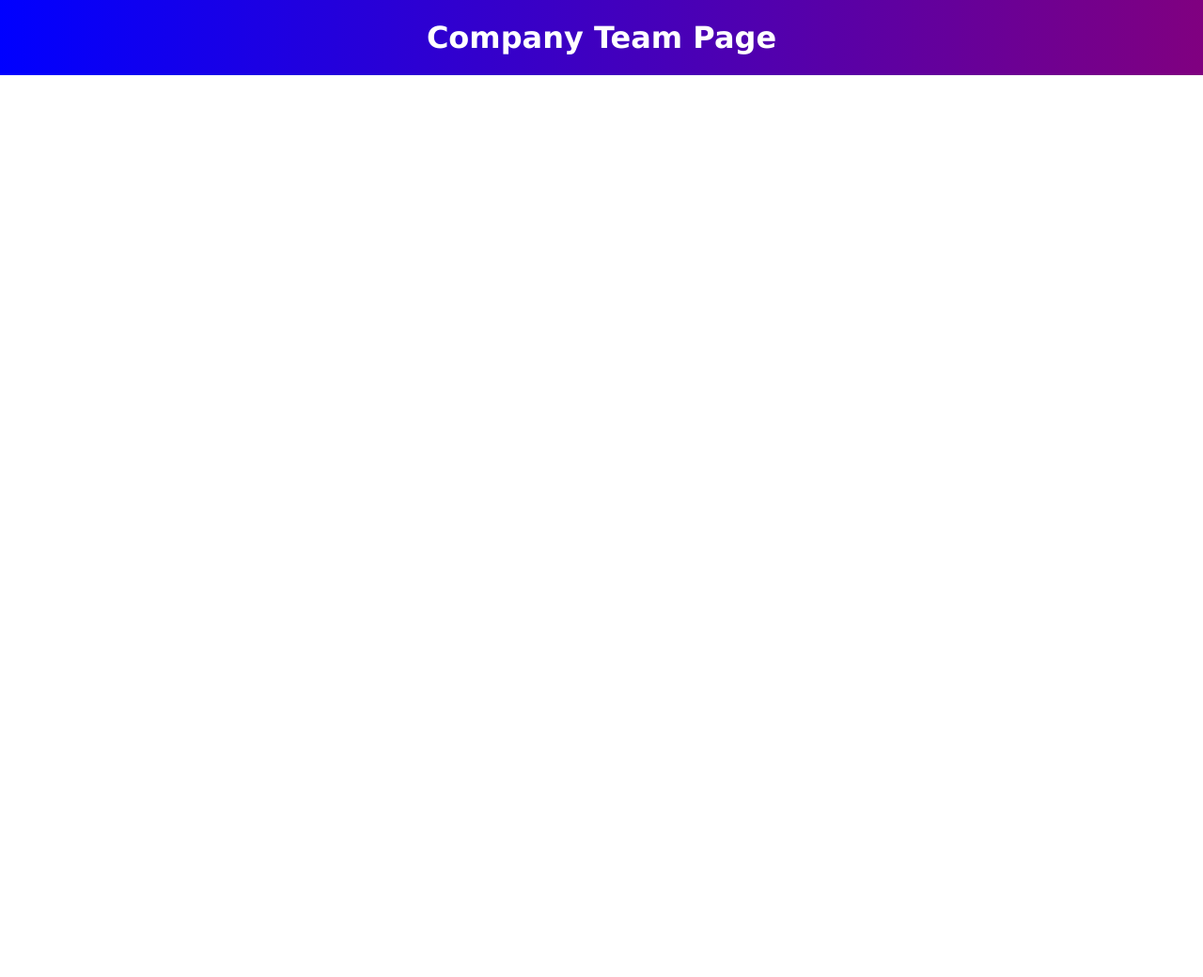
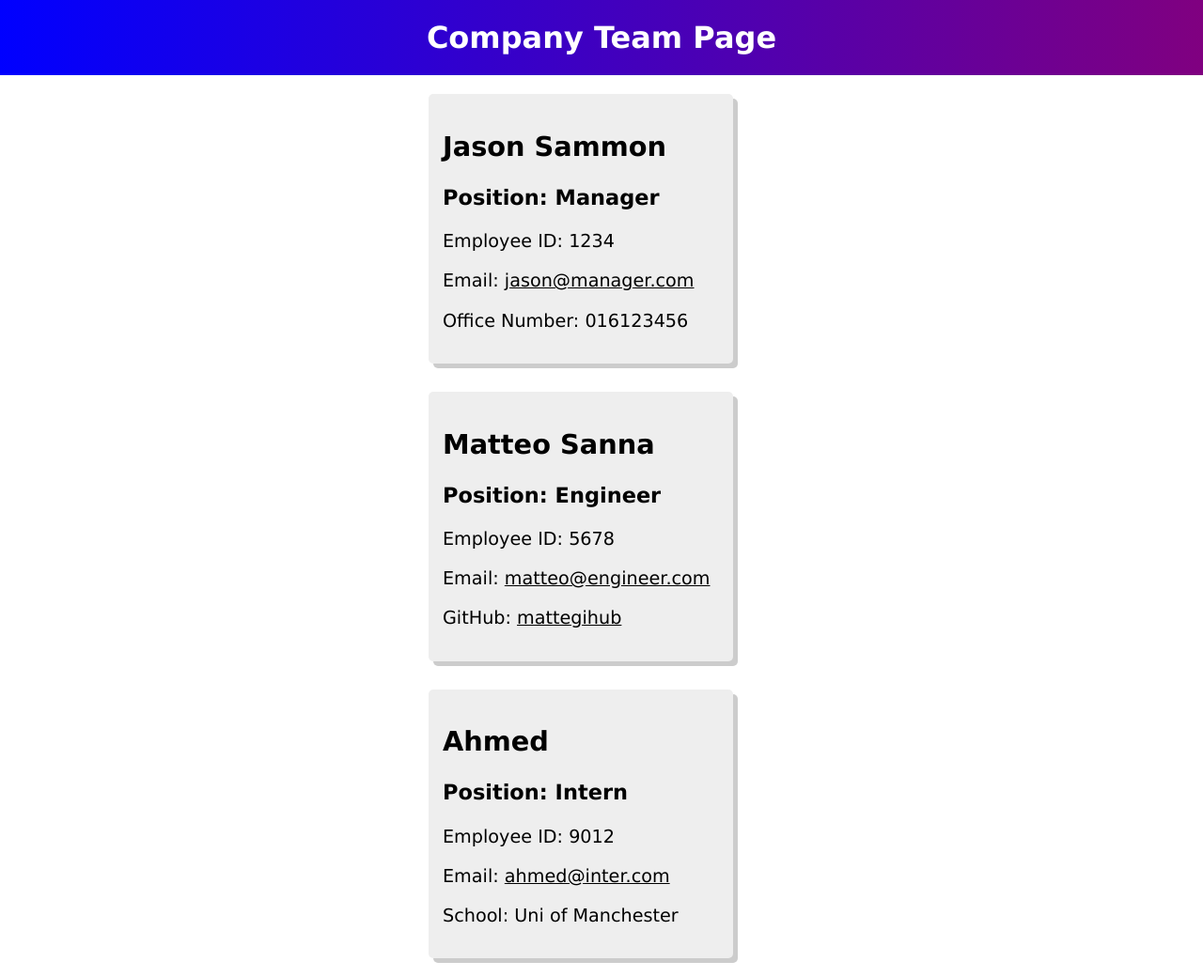
Before and after one commit to mattesanna017/Team-Profile-Generator, a website: page dist/team.html in a window 1280 px wide. Shown: the whole page at 94% size. Before the commit the page ends 800 px from the top, so only its background shows below. Drawn offline with Linux system fonts and the light colour scheme.

Commit message:
read me screen and reop url

```diff
--- a/dist/team.html
+++ b/dist/team.html
@@ -15,14 +15,47 @@
 
 
 
+    <div class="team">
+        <div class="card">
+            <div class="card-header">
+            <h2>Jason Sammon</h2>
+            <h3> Position: Manager</h3>
+            <p>Employee ID: 1234</p>
+            <p>Email: <a href="mailto:jason@manager.com">jason@manager.com</a></p>
+            <p>Office Number: 016123456</p>
+            </div>
+        </div>
+    </div>
     <!--managers-->
 
 
 
 
+    <div class="team">
+        <div class="card">
+            <div class="card-header">
+            <h2>Matteo Sanna</h2>
+            <h3> Position: Engineer </h3>
+            <p>Employee ID: 5678</p>
+            <p>Email: <a href="mailto:matteo@engineer.com">matteo@engineer.com</a></p>
+            <p>GitHub: <a href="mattegihub" target="_blank">mattegihub</a></p>
+            </div>
+        </div>
+    </div>
     <!--engineer-->
 
 
+    <div class="team">
+        <div class="card">
+            <div class="card-header">
+            <h2>Ahmed</h2>
+            <h3> Position: Intern </h3>
+            <p>Employee ID: 9012</p>
+            <p>Email: <a href="mailto:ahmed@inter.com">ahmed@inter.com</a></p>
+            <p>School: Uni of Manchester</p>
+            </div>
+        </div>
+    </div>
     <!--intern-->
 
     </main>
```
Also changed, not shown: README.md, assets/screen-tg.PNG (added).
